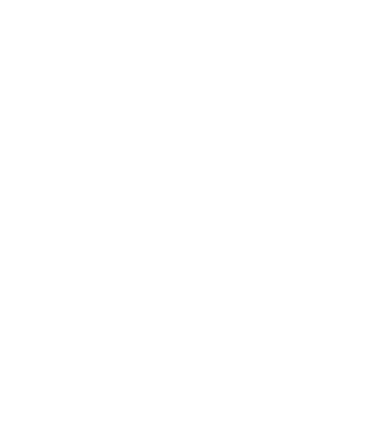
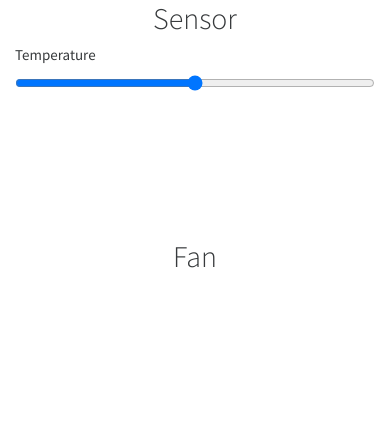
Before and after one commit to vijaygenius123/design_pattern_observer, a plain HTML site: page index.html in a window 390 px wide. Drawn offline with nearby package versions, Linux system fonts and the light colour scheme.

Commit message:
Created A Simple Page To Show Demo

```diff
--- a/index.html
+++ b/index.html
@@ -3,8 +3,24 @@
 <head>
     <meta charset="UTF-8">
     <title>Design Patter Observer</title>
+    <link crossorigin="anonymous" href="https://stackpath.bootstrapcdn.com/bootswatch/4.5.2/cosmo/bootstrap.min.css"
+          integrity="sha384-5QFXyVb+lrCzdN228VS3HmzpiE7ZVwLQtkt+0d9W43LQMzz4HBnnqvVxKg6O+04d" rel="stylesheet">
+    <link rel="stylesheet" href="./styles.css">
 </head>
 <body>
+<div class="container">
+    <div class="row">
+        <div class="col-md-6 col-sm-12">
+            <h2>Sensor</h2>
+            <label for="temperature_slider">Temperature</label>
+            <input class="slider" id="temperature_slider" type="range" min="10" max="60">
+        </div>
+        <div class="col-md-6 col-sm-12">
+            <h2>Fan</h2>
+        </div>
+    </div>
+</div>
+
 
 <script src="./index.js"></script>
 </body>
--- a/index.js
+++ b/index.js
@@ -7,5 +7,14 @@ var Sensor = /** @class */ (function () {
     };
     return Sensor;
 }());
+var Fan = /** @class */ (function () {
+    function Fan() {
+    }
+    return Fan;
+}());
 var sensor = new Sensor();
-sensor.setTemperature(35);
+//sensor.setTemperature(35);
+var temperature_slider = document.querySelector('#temperature_slider');
+temperature_slider.addEventListener('change', function (evt) {
+    sensor.setTemperature(evt.target.value);
+});
--- /dev/null
+++ b/styles.css
@@ -0,0 +1,28 @@
+
+
+.container{
+    height: 100vh;
+    width: 100vw;
+}
+.container h2{
+    text-align: center;
+}
+
+.container .row{
+    height: 50vh;
+}
+
+.container .row>div:first-of-type{
+    border-right: 1px solid grey;
+}
+
+.slider{
+    width: 100%;
+}
+
+
+@media  (max-width:768px){
+    .container .row>div:first-of-type{
+        border-right: none;
+    }
+}
```
Also changed, not shown: 1 other file.
